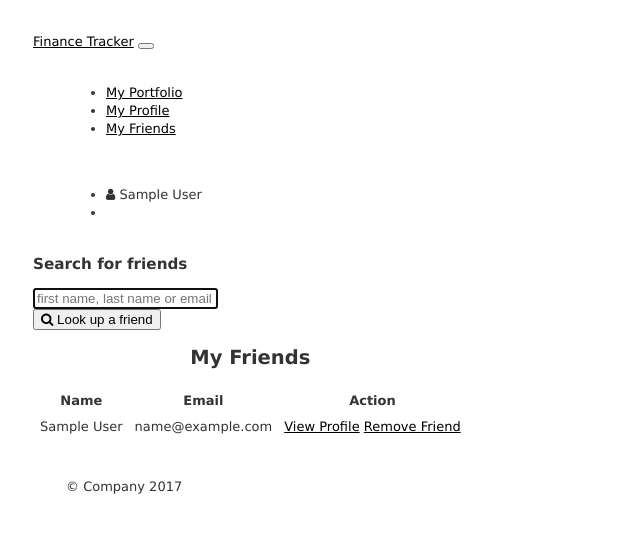
After one commit to duytran21/finance-tracker, a Rails app: page /my_friends in a window 1280 px wide. The commit adds this page. Shown: the top 533 px of the page, without its empty margins (0-640 px from the left). Run offline with Rails 7, Linux system fonts and the light colour scheme; a user stored in the database is signed in; tables that the repository leaves empty hold one stand-in row (values such as "Sample post"); style sheets or scripts are compiled from the project's sources; some libraries are stand-ins or nearby versions.

Commit message:
Adding friendship function

```diff
--- a/app/assets/javascripts/application.js
+++ b/app/assets/javascripts/application.js
@@ -13,7 +13,7 @@
 //= require jquery
 //= require jquery_ujs
 //= require twitter/bootstrap
-//= require turbolinks
+// require turbolinks
 //= require_tree .
 
 var hide_spinner = function() {
--- /dev/null
+++ b/app/assets/javascripts/friends.js
@@ -0,0 +1,26 @@
+var init_friend_lookup;
+
+init_friend_lookup = function() {
+	$('#friend-lookup-form').on('ajax:before', function(event, data, status){
+		show_spinner();
+	});
+	$('#friend-lookup-form').on('ajax:after', function(event, data, status){
+		hide_spinner();
+	});
+	$('#friend-lookup-form').on('ajax:success', function(event, data, status) {
+		$('#friend-lookup').replaceWith(data);
+		init_friend_lookup(); //Why we need to call function again because we need to add a listener
+
+	});
+
+	$('#friend-lookup-form').on('ajax:error', function(event, xhr, status, error) {
+		hide_spinner();
+		$('#friend-lookup-results').replaceWith(' ');
+		$('#friend-lookup-errors').replaceWith('Person is not found!');
+	});
+}
+
+
+$(document).ready(function() {
+	init_friend_lookup();
+})
--- a/app/controllers/users_controller.rb
+++ b/app/controllers/users_controller.rb
@@ -4,4 +4,30 @@ class UsersController < ApplicationController
 		@user = current_user
 	end
 
+	def my_friends
+		@friendships = current_user.friends
+	end
+
+	def search
+		@users = User.search(params[:search_param])
+
+		if @users
+			@users = current_user.except_current_user(@users)
+			render partial: "friends/lookup"
+		else
+			render status: :not_found, nothing: true
+		end
+	end
+
+	def add_friend
+		@friend = User.find(params[:friend])
+		current_user.friendships.build(friend_id: @friend.id)
+
+		if current_user.save
+			redirect_to my_friends_path, notice: "Friend was successfully added!"
+		else
+			redirect_to my_friends_path, flash[:error] = "There was an error with adding user as friend"
+		end
+	end
+
 end
--- /dev/null
+++ b/app/models/friendship.rb
@@ -0,0 +1,4 @@
+class Friendship < ApplicationRecord
+	belongs_to :user
+	belongs_to :friend, :class_name => 'User'
+end
--- a/app/models/user.rb
+++ b/app/models/user.rb
@@ -6,6 +6,8 @@ class User < ApplicationRecord
 
   has_many :user_stocks
   has_many :stocks, through: :user_stocks
+  has_many :friendships
+  has_many :friends, through: :friendships
 
   def full_name
   	return "#{first_name} #{last_name}".strip if (first_name || last_name)
@@ -26,4 +28,41 @@ class User < ApplicationRecord
   	user_stocks.where(stock_id: stock.id).exists?
   	# The line above means: for example: u = User.first => u.user_stocks.where(stock_id: 1).exists? return true if exists or false if doesn't
   end
+
+  def not_friends_with?(friend_id)
+  	friendships.where(friend_id: friend_id).count < 1
+  end
+
+  def except_current_user(users)
+  	users.reject { |user| user.id == self.id } #self mean the caller in this case current_user
+  end
+
+  def self.search(param)
+  	return User.none if param.blank?
+
+  	param.strip!
+  	param.downcase!
+  	(first_name_matches(param) + last_name_matches(param) + email_matches(param)).uniq #reference to this page http://guides.rubyonrails.org/v3.2/active_record_querying.html
+  	#the above line will add up all result and then uniq to remove duplicate records.
+  end
+
+  def self.first_name_matches(param)
+  	matches('first_name', param)
+  end
+
+  def self.last_name_matches(param)
+  	matches('last_name', param)
+  end
+
+  def self.email_matches(param)
+  	matches('email', param)
+  end
+
+  def self.matches(field_name, param)
+  	where("lower(#{field_name}) like ?", "%#{param}%")
+  	#Reference this page http://guides.rubyonrails.org/v3.2/active_record_querying.html
+  	#Example: User.where("email like ?", "%@%")
+  	#Recommend querry by array method to avoid SQL injection exploits with String only.
+  end
+
 end
--- /dev/null
+++ b/app/views/friends/_lookup.html.erb
@@ -0,0 +1,51 @@
+<div id="friend-lookup">
+	<h3>Search for friends</h3>
+	<%= form_tag search_friends_path, remote: true, method: :get, id: 'friend-lookup-form' do %>
+	<div class="form-group row no-padding text-center col-md-12">
+		<div class="col-md-10">
+			<%= text_field_tag :search_param, params[:search_param],
+											   placeholder: "first name, last name or email",
+											   autofocus: true,
+											   class: 'form-control search-box input-lg' %>
+
+		</div>
+		<div class="col-md-2">
+			<%= button_tag(type: :submit, class: "btn btn-lg btn-success") do %>
+				<i class="fa fa-search"></i> Look up a friend
+			<% end %>
+		</div>
+	</div>
+
+	<% end %>
+	<%= render 'common/spinner' %>
+	<% if @users %>
+		<% if @users.size > 0 %>
+			<div id="friend-lookup-results" class="well results-block col-md-10">
+				<table class="search-results-table col-md-12">
+					<tbody>
+						<% @users.each do |user| %>
+							<tr>
+								<td><strong>Name:</strong> <%= user.full_name %></td>
+								<td><strong>Email:</strong> <%= user.email %></td>
+								<td>
+									<strong>Profile:</strong> <%= link_to "View Profile", user_path(user), class: "btn btn-xs btn-success" %>
+									<% if current_user.not_friends_with?(user.id) %>
+										<%= link_to "Add as my friend", add_friend_path(user: current_user, friend: user),
+											class: "btn btn-xs btn-success" %>
+									<% else %>
+										<span class="label label-primary">You are friends</span>
+									<% end %>
+								</td>
+							</tr>
+						<% end %>
+					</tbody>
+				</table>
+			</div>
+		<% else %>
+			<p class="lead col-md-12">
+				No people match this search criteria
+			</p>
+		<% end %>
+	<% end %>
+	<div id="friend-lookup-errors"></div>
+</div>
--- a/app/views/layouts/_navigation.html.erb
+++ b/app/views/layouts/_navigation.html.erb
@@ -13,6 +13,7 @@
         <ul class="nav navbar-nav">
           <li><%= link_to "My Portfolio", my_portfolio_path  %></li>
           <li><%= link_to "My Profile", edit_user_registration_path(current_user) %></li>
+          <li><%= link_to "My Friends", my_friends_path %></li>
         </ul>
 
         <ul class="nav navbar-right col-md-4">
--- /dev/null
+++ b/app/views/users/my_friends.html.erb
@@ -0,0 +1,40 @@
+<%= render 'friends/lookup' %>
+
+<% if @friendships.size > 0 %>
+	<table class="table table-striped">
+		<thead>
+			<tr>
+				<th colspan="3" class="header">
+					<h2>My Friends</h2>
+				</th>
+			</tr>
+			<tr>
+				<th>Name</th>
+				<th>Email</th>
+				<th>Action</th>
+			</tr>
+		</thead>
+
+		<tbody>
+			<% @friendships.each do |friend| %>
+			<tr>
+				<td><%= friend.full_name %></td>
+				<td><%= friend.email %></td>
+				<td>
+					<%= link_to 'View Profile', user_path(friend), class: "btn btn-primary btn-xs" %>
+					<%= link_to 'Remove Friend', friendship_path(friend),
+										  :method => :delete,
+										  :data => { :confirm => "Are you sure?"},
+										  :class => "btn btn-xs btn-danger" %>
+				</td>
+			</tr>
+			<% end %>
+		</tbody>
+	</table>
+
+<% else %>
+	<div class="row col-lg-12">
+		<p class="lead">You don't have any friends yet. Please add some! </p>
+	</div>
+
+<% end %>
--- a/config/routes.rb
+++ b/config/routes.rb
@@ -4,10 +4,18 @@ Rails.application.routes.draw do
 
 
   resources :user_stocks, except: [:show, :edit, :update]
+  resources :users, only: [:show]
+  resources :friendships
   # For details on the DSL available within this file, see http://guides.rubyonrails.org/routing.html
   root 'welcome#index'
 
   get 'my_portfolio', to: "users#my_portfolio"
 
   get 'search_stocks', to: "stocks#search"
+
+  get 'my_friends', to: "users#my_friends"
+
+  get 'search_friends', to: "users#search"
+
+  get 'add_friend', to: "users#add_friend"
 end
```
Also changed, not shown: db/migrate/20171229053937_create_friendships.rb (added, +10 -0 lines), test/fixtures/friendships.yml (added, +11 -0 lines), test/models/friendship_test.rb (added, +7 -0 lines), db/schema.rb.
